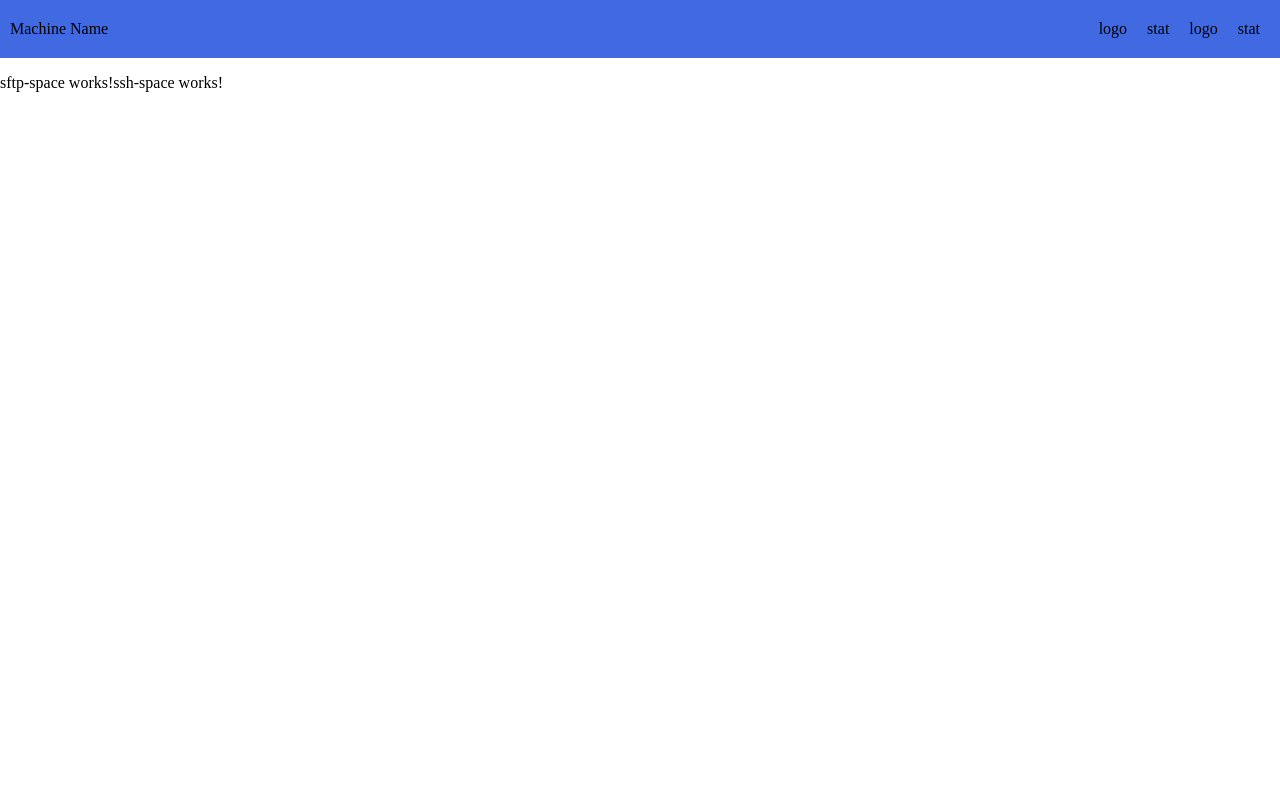
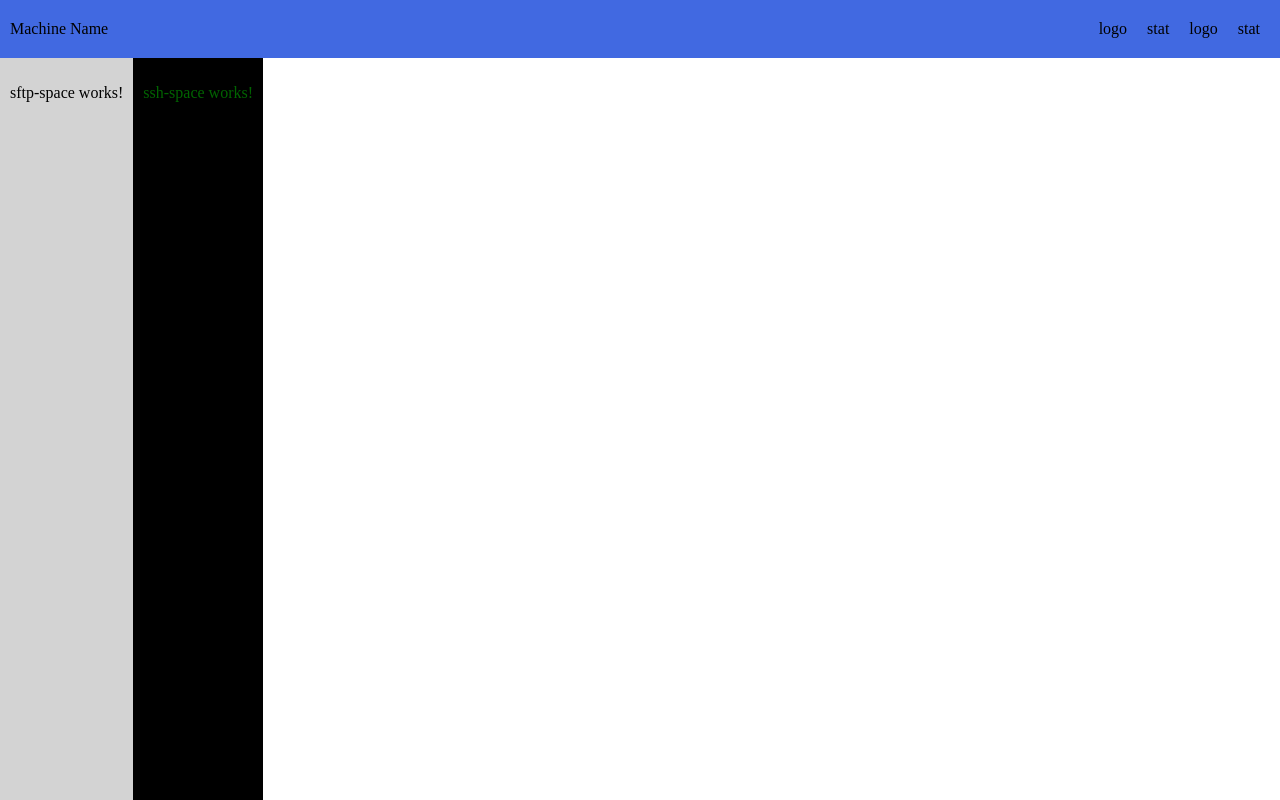
Before and after one commit to rustedredswitch/shh-tool, an Angular app: page / in a window 1280 px wide. Built offline with nearby package versions, Linux system fonts and the light colour scheme.

Commit message:
Set background colors

```diff
--- a/src/app/components/sftp-space/sftp-space.component.css
+++ b/src/app/components/sftp-space/sftp-space.component.css
@@ -0,0 +1,4 @@
+:host {
+  background-color: lightgray;
+  padding: 10px;
+}
--- a/src/app/components/ssh-space/ssh-space.component.css
+++ b/src/app/components/ssh-space/ssh-space.component.css
@@ -0,0 +1,8 @@
+:host {
+  background-color: black;
+  padding: 10px;
+}
+
+* {
+  color: darkgreen;
+}
```
